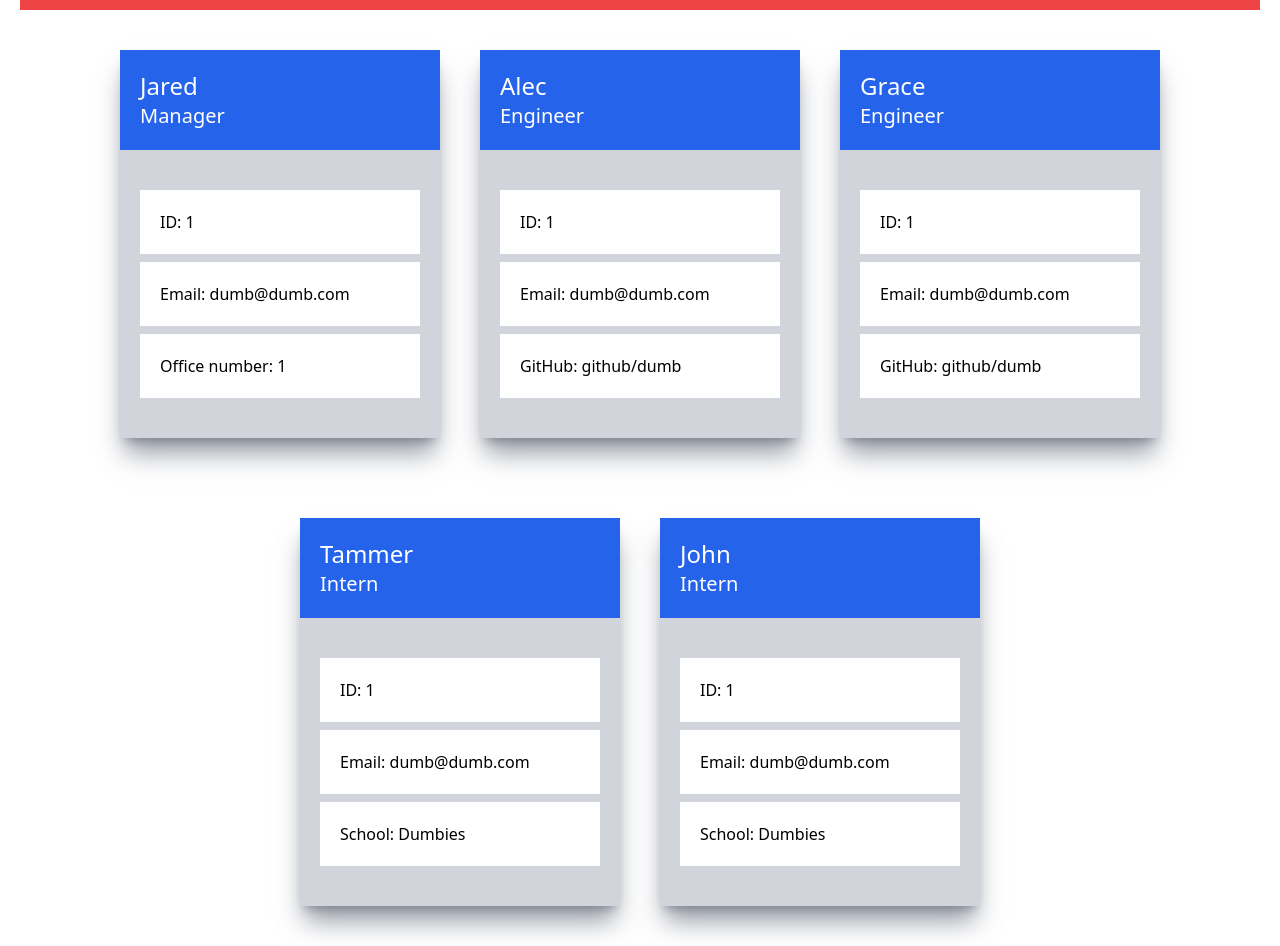
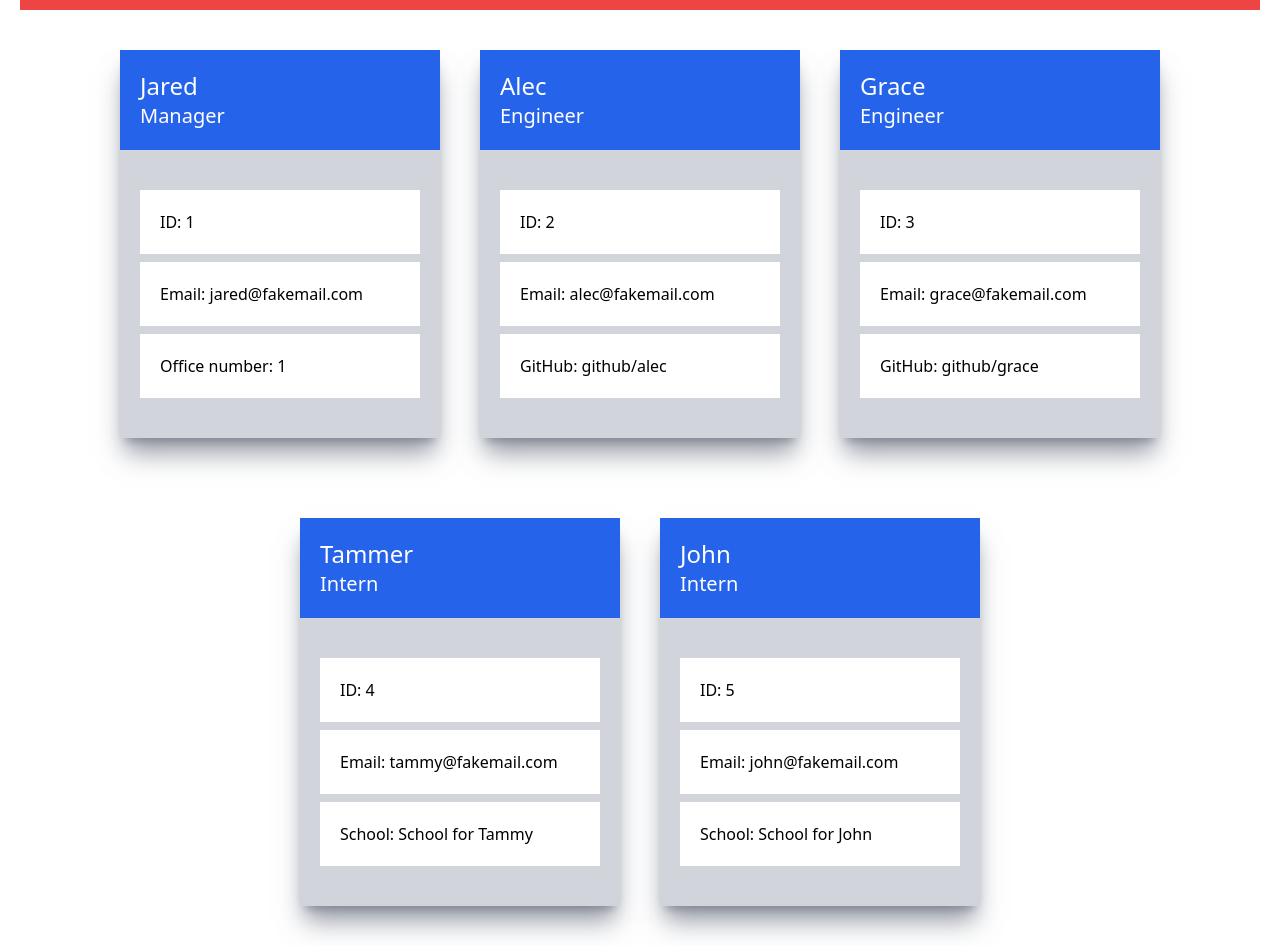
Before and after one commit to srichens/team-profile-generator, a website: page dist/template.html in a window 1280 px wide. Shown: the part 118-1064 px from the top of the page. Drawn offline with nearby package versions, Linux system fonts and the light colour scheme.

```diff
--- a/dist/template.html
+++ b/dist/template.html
@@ -9,7 +9,7 @@
 </head>
 <body>
     <header class="bg-red-500 text-white py-10 mx-5 text-5xl text-center">
-        <h1 >My Team</h1>
+        <h1>My Team</h1>
     </header>
 
     <main class="flex flex-row flex-wrap justify-center">
@@ -19,7 +19,7 @@
                 <p class="role text-xl">Manager</p>
             </h2>
             <p class="id bg-white p-5 mx-5 mt-10 mb-2">ID: <span>1</span></p>
-            <p class="email bg-white p-5 mx-5 my-2">Email: <span>dumb@dumb.com</span></p>
+            <p class="email bg-white p-5 mx-5 my-2">Email: <span>jared@fakemail.com</span></p>
             <p class="officeNumber bg-white p-5 mx-5 mt-2 mb-10">Office number: <span>1</span></p>
         </section>
         <section class="engineer basis-full md:basis-2/5 lg:basis-1/4 bg-gray-300 mx-5 my-10 shadow-xl shadow-gray-500/70">
@@ -27,36 +27,36 @@
                 <p class="name text-2xl">Alec</p>
                 <p class="role text-xl">Engineer</p>
             </h2>
-            <p class="id bg-white p-5 mx-5 mt-10 mb-2">ID: <span>1</span></p>
-            <p class="email bg-white p-5 mx-5 my-2">Email: <span>dumb@dumb.com</span></p>
-            <p class="github bg-white p-5 mx-5 mt-2 mb-10">GitHub: <span>github/dumb</span></p>
+            <p class="id bg-white p-5 mx-5 mt-10 mb-2">ID: <span>2</span></p>
+            <p class="email bg-white p-5 mx-5 my-2">Email: <span>alec@fakemail.com</span></p>
+            <p class="github bg-white p-5 mx-5 mt-2 mb-10">GitHub: <span>github/alec</span></p>
         </section>
         <section class="engineer basis-full md:basis-2/5 lg:basis-1/4 bg-gray-300 mx-5 my-10 shadow-xl shadow-gray-500/70">
             <h2 class="text-white bg-blue-600 p-5">
                 <p class="name text-2xl">Grace</p>
                 <p class="role text-xl">Engineer</p>
             </h2>
-            <p class="id bg-white p-5 mx-5 mt-10 mb-2">ID: <span>1</span></p>
-            <p class="email bg-white p-5 mx-5 my-2">Email: <span>dumb@dumb.com</span></p>
-            <p class="github bg-white p-5 mx-5 mt-2 mb-10">GitHub: <span>github/dumb</span></p>
+            <p class="id bg-white p-5 mx-5 mt-10 mb-2">ID: <span>3</span></p>
+            <p class="email bg-white p-5 mx-5 my-2">Email: <span>grace@fakemail.com</span></p>
+            <p class="github bg-white p-5 mx-5 mt-2 mb-10">GitHub: <span>github/grace</span></p>
         </section>
         <section class="itern basis-full md:basis-2/5 lg:basis-1/4 bg-gray-300 mx-5 my-10 shadow-xl shadow-gray-500/70">
             <h2 class="text-white bg-blue-600 p-5">
                 <p class="name text-2xl">Tammer</p>
                 <p class="role text-xl">Intern</p>
             </h2>
-            <p class="id bg-white p-5 mx-5 mt-10 mb-2">ID: <span>1</span></p>
-            <p class="email bg-white p-5 mx-5 my-2">Email: <span>dumb@dumb.com</span></p>
-            <p class="school bg-white p-5 mx-5 mt-2 mb-10">School: <span>Dumbies</span></p>
+            <p class="id bg-white p-5 mx-5 mt-10 mb-2">ID: <span>4</span></p>
+            <p class="email bg-white p-5 mx-5 my-2">Email: <span>tammy@fakemail.com</span></p>
+            <p class="school bg-white p-5 mx-5 mt-2 mb-10">School: <span>School for Tammy</span></p>
         </section>
         <section class="itern basis-full md:basis-2/5 lg:basis-1/4 bg-gray-300 mx-5 my-10 shadow-xl shadow-gray-500/70">
             <h2 class="text-white bg-blue-600 p-5">
                 <p class="name text-2xl">John</p>
                 <p class="role text-xl">Intern</p>
             </h2>
-            <p class="id bg-white p-5 mx-5 mt-10 mb-2">ID: <span>1</span></p>
-            <p class="email bg-white p-5 mx-5 my-2">Email: <span>dumb@dumb.com</span></p>
-            <p class="school bg-white p-5 mx-5 mt-2 mb-10">School: <span>Dumbies</span></p>
+            <p class="id bg-white p-5 mx-5 mt-10 mb-2">ID: <span>5</span></p>
+            <p class="email bg-white p-5 mx-5 my-2">Email: <span>john@fakemail.com</span></p>
+            <p class="school bg-white p-5 mx-5 mt-2 mb-10">School: <span>School for John</span></p>
         </section>
     </main>
 </body>
```
